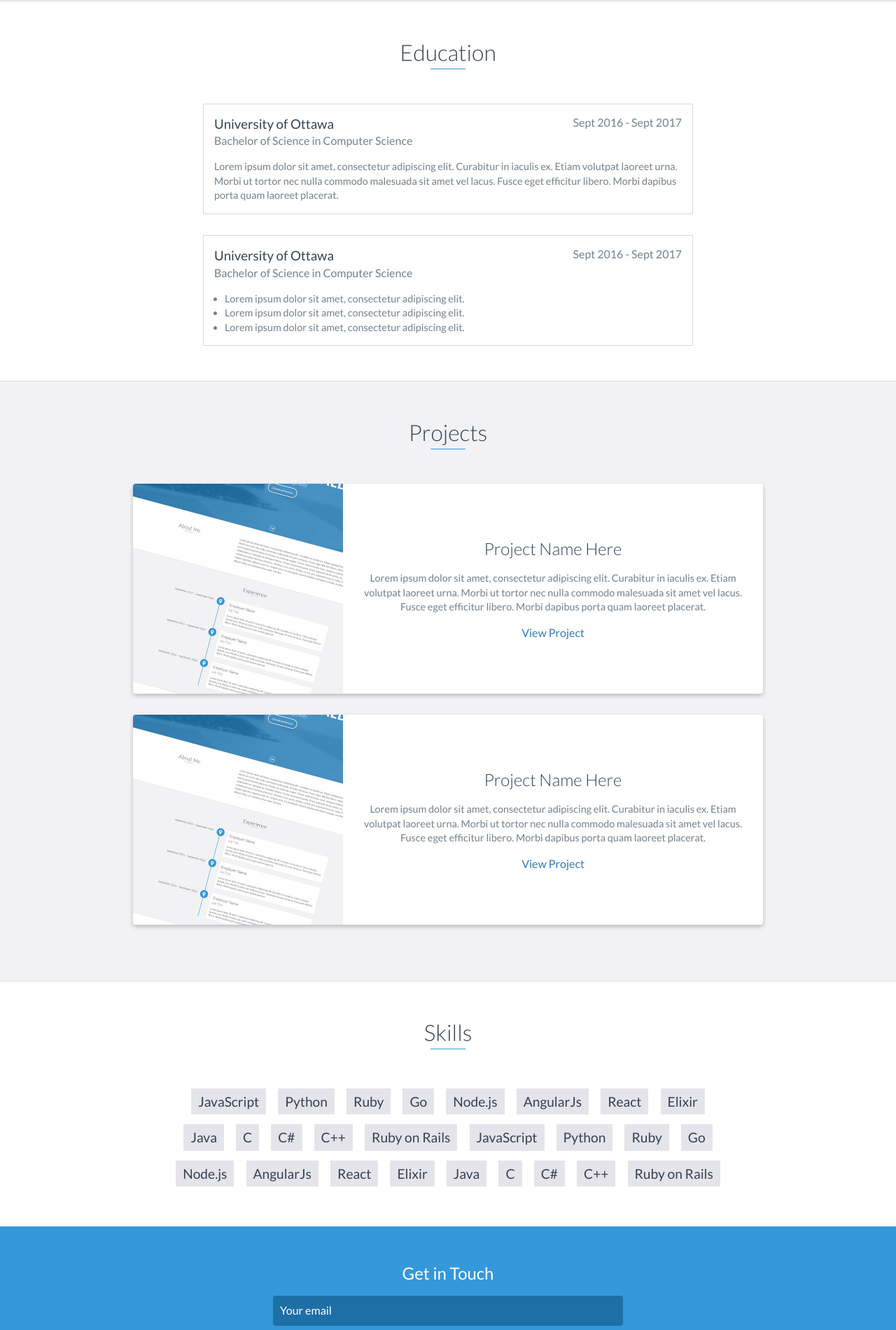
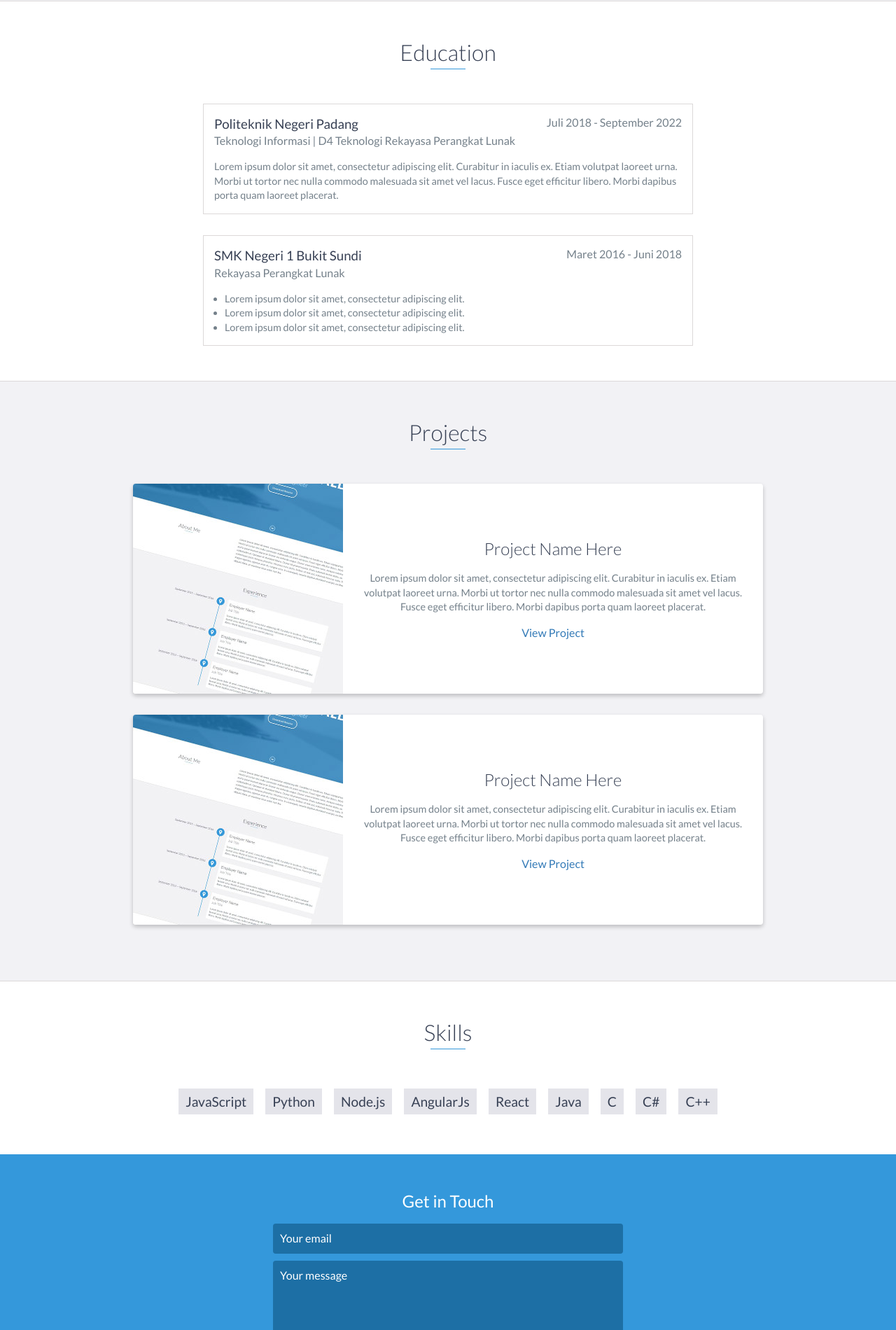
Before and after one commit to dikaandrajoni/dika.github.io, a website: page index.html in a window 1280 px wide. Shown: the part 1917-3817 px from the top of the page at 70% size. Drawn offline with nearby package versions, Linux system fonts and the light colour scheme.

Commit message:
Update index.html

```diff
--- a/index.html
+++ b/index.html
@@ -88,15 +88,15 @@
         <div id="experience-timeline">
             <div data-date="Juni 2021 – Desember 2021">
                 <h3>PT Javan Cipta Solusi</h3>
-                <h4>Java Engineer</h4>
+                <h4>Java Engineer Intern</h4>
                 <p>
                     Lorem ipsum dolor sit amet, consectetur adipiscing elit. Curabitur in iaculis ex. Etiam volutpat laoreet urna. Morbi ut tortor nec nulla commodo malesuada sit amet vel lacus. Fusce eget efficitur libero. Morbi dapibus porta quam laoreet placerat.
                 </p>
             </div>
 
-            <div data-date="September 2015 – September 2016">
-                <h3>Employer Name</h3>
-                <h4>Job Title</h4>
+            <div data-date="Januari 2022 – September 2022">
+                <h3>PT Javan Cipta Solusi</h3>
+                <h4>Java Engineer</h4>
                 <p>
                     Lorem ipsum dolor sit amet, consectetur adipiscing elit. Curabitur in iaculis ex. Etiam volutpat laoreet urna. Morbi ut tortor nec nulla commodo malesuada sit amet vel lacus. Fusce eget efficitur libero. Morbi dapibus porta quam laoreet placerat.
                 </p>
@@ -116,9 +116,9 @@
     <div id="education">
         <h2 class="heading">Education</h2>
         <div class="education-block">
-            <h3>University of Ottawa</h3>
-            <span class="education-date">Sept 2016 - Sept 2017</span>
-            <h4>Bachelor of Science in Computer Science</h4>
+            <h3>Politeknik Negeri Padang</h3>
+            <span class="education-date">Juli 2018 - September 2022</span>
+            <h4>Teknologi Informasi | D4 Teknologi Rekayasa Perangkat Lunak</h4>
             <p>
                 Lorem ipsum dolor sit amet, consectetur adipiscing elit. Curabitur in iaculis ex. Etiam volutpat laoreet urna. Morbi ut tortor nec nulla commodo malesuada sit amet vel lacus. Fusce eget efficitur libero. Morbi dapibus porta quam laoreet placerat.
             </p>
@@ -126,9 +126,9 @@
         <!-- End .education-block -->
 
         <div class="education-block">
-            <h3>University of Ottawa</h3>
-            <span class="education-date">Sept 2016 - Sept 2017</span>
-            <h4>Bachelor of Science in Computer Science</h4>
+            <h3>SMK Negeri 1 Bukit Sundi</h3>
+            <span class="education-date">Maret 2016 - Juni 2018</span>
+            <h4>Rekayasa Perangkat Lunak</h4>
             <ul>
                 <li>
                     Lorem ipsum dolor sit amet, consectetur adipiscing elit.
@@ -188,32 +188,20 @@
     <div id="skills">
         <h2 class="heading">Skills</h2>
         <ul>
+
+
             <li>JavaScript</li>
             <li>Python</li>
-            <li>Ruby</li>
-            <li>Go</li>
+
             <li>Node.js</li>
             <li>AngularJs</li>
             <li>React</li>
-            <li>Elixir</li>
+
             <li>Java</li>
             <li>C</li>
             <li>C#</li>
             <li>C++</li>
-            <li>Ruby on Rails</li>
-            <li>JavaScript</li>
-            <li>Python</li>
-            <li>Ruby</li>
-            <li>Go</li>
-            <li>Node.js</li>
-            <li>AngularJs</li>
-            <li>React</li>
-            <li>Elixir</li>
-            <li>Java</li>
-            <li>C</li>
-            <li>C#</li>
-            <li>C++</li>
-            <li>Ruby on Rails</li>
+
         </ul>
     </div>
     <!-- End #skills -->
@@ -237,7 +225,7 @@
             <div class="row">
                 <div class="col-sm-5 copyright">
                     <p>
-                        Copyright &copy; <span id="current-year">2022</span> YOUR NAME
+                        Copyright &copy; <span id="current-year">2022</span> Dika Andra Joni
                     </p>
                 </div>
                 <div class="col-sm-2 top">
```
